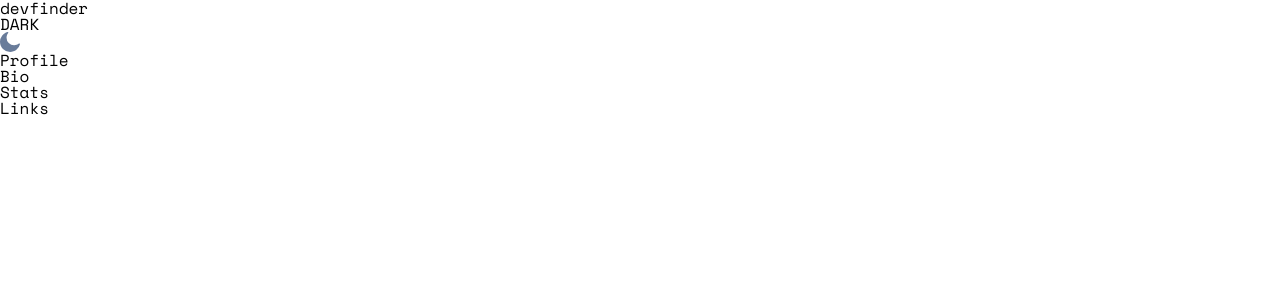
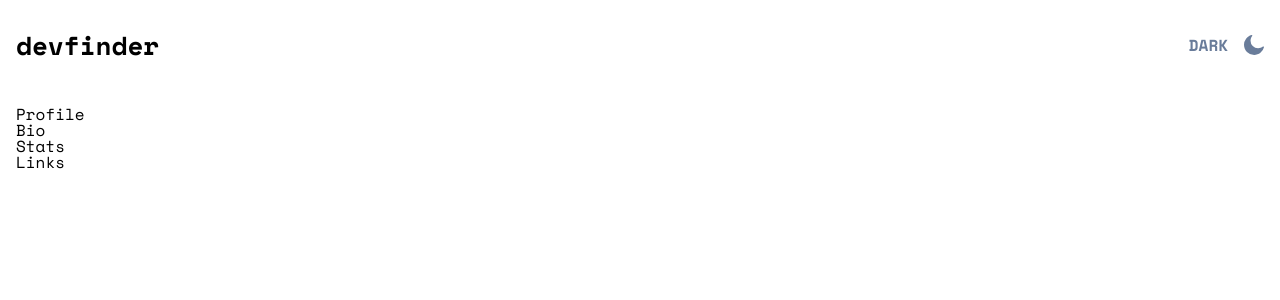
Before and after one commit to davitJabushanuri/github-user-search-app, a React (Create React App) app: page / in a window 1280 px wide. Shown: the top 300 px of the page. Built offline with nearby package versions, Linux system fonts and the light colour scheme.

Commit message:
style header component

```diff
--- a/src/scss/base/_global.scss
+++ b/src/scss/base/_global.scss
@@ -1,3 +1,10 @@
 html {
 	font-family: $ff-primary;
 }
+
+.App {
+	display: grid;
+	grid-template-columns: 1fr;
+	padding: 2rem 1rem;
+	gap: 1rem;
+}
--- a/src/scss/base/_typography.scss
+++ b/src/scss/base/_typography.scss
@@ -12,9 +12,8 @@ $lh-h3: 24px;
 $lh-h4: 20px;
 
 // font weight
-$fw-bold: 800;
+$fw-bold: 700;
 $fw-regular: 400;
-$fw-light: 300;
 
 // font family
 $ff-primary: 'Space Mono', monospace;
--- a/src/scss/components/_header.scss
+++ b/src/scss/components/_header.scss
@@ -0,0 +1,20 @@
+.header {
+	display: flex;
+	align-items: center;
+	justify-content: space-between;
+	margin-bottom: 2rem;
+
+	&__h1 {
+		font-size: $fs-h1;
+		font-weight: $fw-bold;
+	}
+
+	&__theme {
+		display: flex;
+		align-items: center;
+		gap: 1rem;
+		font-weight: $fw-bold;
+		font-size: $fs-h3;
+		color: $clr-light-secondary-lt;
+	}
+}
```
